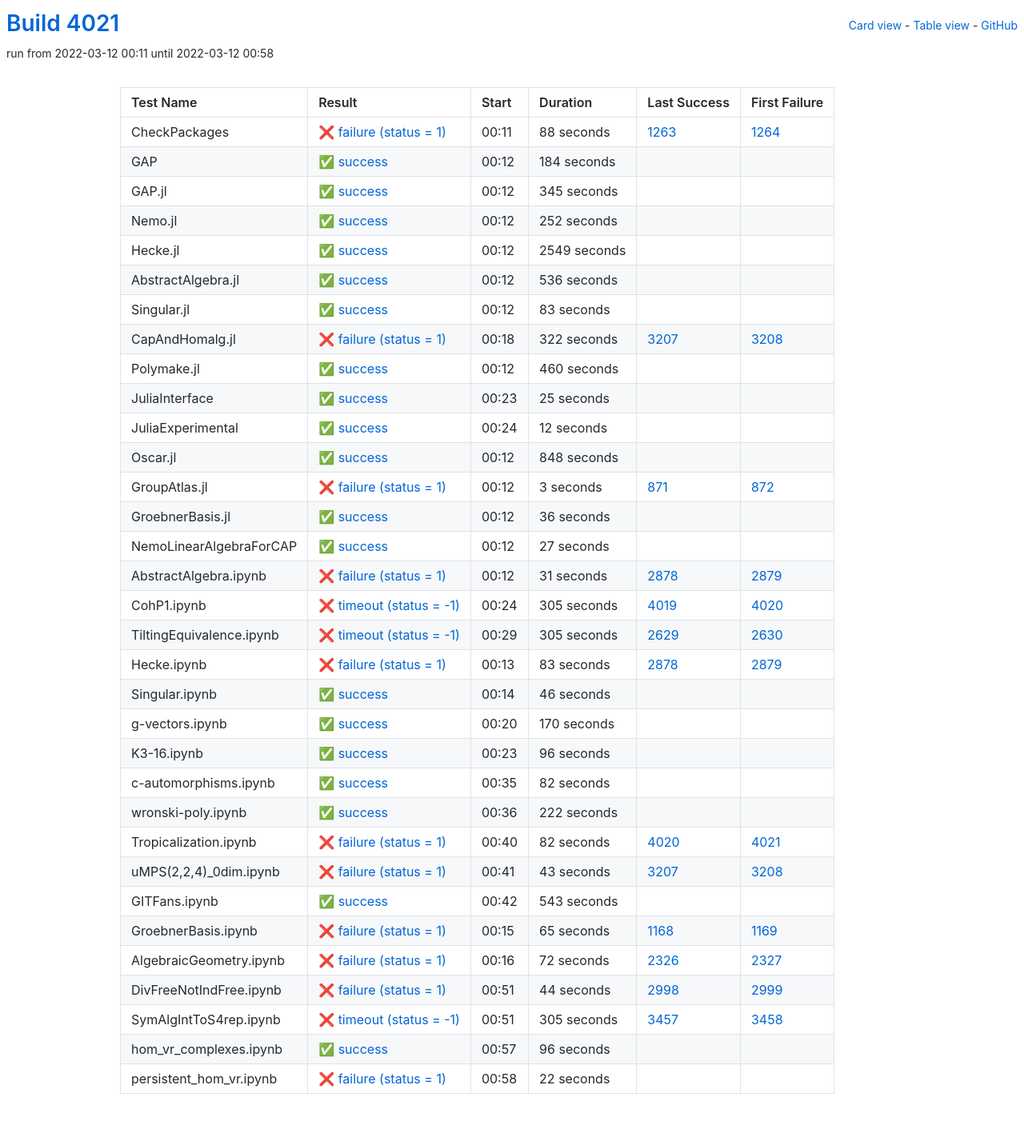
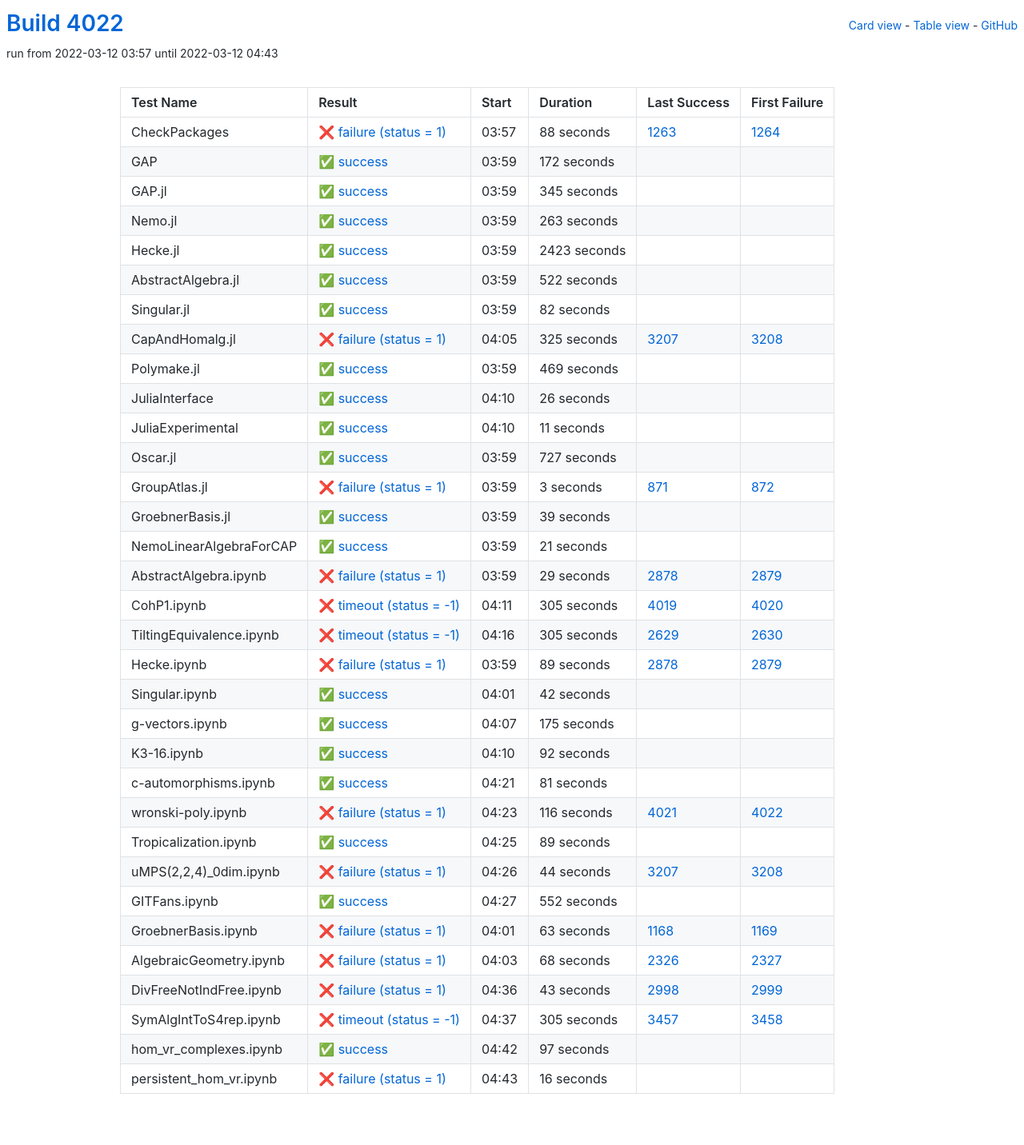
Before and after one commit to oscar-system/oscar-ci-status-stable, a Jekyll site: the page built from table.html, in a window 1280 px wide. Shown: the whole page at 80% size. Built offline with Jekyll 4.4.1, drawn with Linux system fonts in a browser that asks for light colours.

Commit message:
Build #4022

```diff
--- a/_data/ci.yml
+++ b/_data/ci.yml
@@ -1,6 +1,6 @@
 ---
-build: 4021
-build_url: https://oscarci.mathematik.uni-kl.de/job/oscar-stable/4021/
+build: 4022
+build_url: https://oscarci.mathematik.uni-kl.de/job/oscar-stable/4022/
 job: oscar-stable
 organization: oscar-system
 repo: oscar-ci-status-stable
@@ -8,8 +8,8 @@ repourl: https://github.com/oscar-system/oscar-ci-status-stable
 tests:
 - name: CheckPackages
   id: checkpackages
-  log: https://oscarci.mathematik.uni-kl.de/job/oscar-stable/4021/artifact/logs/build-4021/CheckPackages.log
-  start: 2022-03-12 00:11
+  log: https://oscarci.mathematik.uni-kl.de/job/oscar-stable/4022/artifact/logs/build-4022/CheckPackages.log
+  start: 2022-03-12 03:57
   success: false
   exitcode: 1
   status: failure
@@ -20,20 +20,20 @@ tests:
   first_failure_url: https://oscarci.mathematik.uni-kl.de/job/oscar-stable/1264/
 - name: GAP
   id: gap
-  log: https://oscarci.mathematik.uni-kl.de/job/oscar-stable/4021/artifact/logs/build-4021/GAP.log
-  start: 2022-03-12 00:12
+  log: https://oscarci.mathematik.uni-kl.de/job/oscar-stable/4022/artifact/logs/build-4022/GAP.log
+  start: 2022-03-12 03:59
   success: true
   exitcode: 0
   status: success
-  duration: 184
+  duration: 172
   last_success: false
   last_success_url:
   first_failure: false
   first_failure_url:
 - name: GAP.jl
   id: gap-jl
-  log: https://oscarci.mathematik.uni-kl.de/job/oscar-stable/4021/artifact/logs/build-4021/GAP.jl.log
-  start: 2022-03-12 00:12
+  log: https://oscarci.mathematik.uni-kl.de/job/oscar-stable/4022/artifact/logs/build-4022/GAP.jl.log
+  start: 2022-03-12 03:59
   success: true
   exitcode: 0
   status: success
@@ -44,116 +44,116 @@ tests:
   first_failure_url:
 - name: Nemo.jl
   id: nemo-jl
-  log: https://oscarci.mathematik.uni-kl.de/job/oscar-stable/4021/artifact/logs/build-4021/Nemo.jl.log
-  start: 2022-03-12 00:12
+  log: https://oscarci.mathematik.uni-kl.de/job/oscar-stable/4022/artifact/logs/build-4022/Nemo.jl.log
+  start: 2022-03-12 03:59
   success: true
   exitcode: 0
   status: success
-  duration: 252
+  duration: 263
   last_success: false
   last_success_url:
   first_failure: false
   first_failure_url:
 - name: Hecke.jl
   id: hecke-jl
-  log: https://oscarci.mathematik.uni-kl.de/job/oscar-stable/4021/artifact/logs/build-4021/Hecke.jl.log
-  start: 2022-03-12 00:12
+  log: https://oscarci.mathematik.uni-kl.de/job/oscar-stable/4022/artifact/logs/build-4022/Hecke.jl.log
+  start: 2022-03-12 03:59
   success: true
   exitcode: 0
   status: success
-  duration: 2549
+  duration: 2423
   last_success: false
   last_success_url:
   first_failure: false
   first_failure_url:
 - name: AbstractAlgebra.jl
   id: abstractalgebra-jl
-  log: https://oscarci.mathematik.uni-kl.de/job/oscar-stable/4021/artifact/logs/build-4021/AbstractAlgebra.jl.log
-  start: 2022-03-12 00:12
+  log: https://oscarci.mathematik.uni-kl.de/job/oscar-stable/4022/artifact/logs/build-4022/AbstractAlgebra.jl.log
+  start: 2022-03-12 03:59
   success: true
   exitcode: 0
   status: success
-  duration: 536
+  duration: 522
   last_success: false
   last_success_url:
   first_failure: false
   first_failure_url:
 - name: Singular.jl
   id: singular-jl
-  log: https://oscarci.mathematik.uni-kl.de/job/oscar-stable/4021/artifact/logs/build-4021/Singular.jl.log
-  start: 2022-03-12 00:12
+  log: https://oscarci.mathematik.uni-kl.de/job/oscar-stable/4022/artifact/logs/build-4022/Singular.jl.log
+  start: 2022-03-12 03:59
   success: true
   exitcode: 0
   status: success
-  duration: 83
+  duration: 82
   last_success: false
   last_success_url:
   first_failure: false
   first_failure_url:
 - name: CapAndHomalg.jl
   id: capandhomalg-jl
-  log: https://oscarci.mathematik.uni-kl.de/job/oscar-stable/4021/artifact/logs/build-4021/CapAndHomalg.jl.log
-  start: 2022-03-12 00:18
+  log: https://oscarci.mathematik.uni-kl.de/job/oscar-stable/4022/artifact/logs/build-4022/CapAndHomalg.jl.log
+  start: 2022-03-12 04:05
   success: false
   exitcode: 1
   status: failure
-  duration: 322
+  duration: 325
   last_success: 3207
   last_success_url: https://oscarci.mathematik.uni-kl.de/job/oscar-stable/3207/
   first_failure: 3208
   first_failure_url: https://oscarci.mathematik.uni-kl.de/job/oscar-stable/3208/
 - name: Polymake.jl
   id: polymake-jl
-  log: https://oscarci.mathematik.uni-kl.de/job/oscar-stable/4021/artifact/logs/build-4021/Polymake.jl.log
-  start: 2022-03-12 00:12
+  log: https://oscarci.mathematik.uni-kl.de/job/oscar-stable/4022/artifact/logs/build-4022/Polymake.jl.log
+  start: 2022-03-12 03:59
   success: true
   exitcode: 0
   status: success
-  duration: 460
+  duration: 469
   last_success: false
   last_success_url:
   first_failure: false
   first_failure_url:
 - name: JuliaInterface
   id: juliainterface
-  log: https://oscarci.mathematik.uni-kl.de/job/oscar-stable/4021/artifact/logs/build-4021/JuliaInterface.log
-  start: 2022-03-12 00:23
+  log: https://oscarci.mathematik.uni-kl.de/job/oscar-stable/4022/artifact/logs/build-4022/JuliaInterface.log
+  start: 2022-03-12 04:10
   success: true
   exitcode: 0
   status: success
-  duration: 25
+  duration: 26
   last_success: false
   last_success_url:
   first_failure: false
   first_failure_url:
 - name: JuliaExperimental
   id: juliaexperimental
-  log: https://oscarci.mathematik.uni-kl.de/job/oscar-stable/4021/artifact/logs/build-4021/JuliaExperimental.log
-  start: 2022-03-12 00:24
+  log: https://oscarci.mathematik.uni-kl.de/job/oscar-stable/4022/artifact/logs/build-4022/JuliaExperimental.log
+  start: 2022-03-12 04:10
   success: true
   exitcode: 0
   status: success
-  duration: 12
+  duration: 11
   last_success: false
   last_success_url:
   first_failure: false
   first_failure_url:
 - name: Oscar.jl
   id: oscar-jl
-  log: https://oscarci.mathematik.uni-kl.de/job/oscar-stable/4021/artifact/logs/build-4021/Oscar.jl.log
-  start: 2022-03-12 00:12
+  log: https://oscarci.mathematik.uni-kl.de/job/oscar-stable/4022/artifact/logs/build-4022/Oscar.jl.log
+  start: 2022-03-12 03:59
   success: true
   exitcode: 0
   status: success
-  duration: 848
+  duration: 727
   last_success: false
   last_success_url:
   first_failure: false
   first_failure_url:
 - name: GroupAtlas.jl
   id: groupatlas-jl
-  log: https://oscarci.mathematik.uni-kl.de/job/oscar-stable/4021/artifact/logs/build-4021/GroupAtlas.jl.log
-  start: 2022-03-12 00:12
+  log: https://oscarci.mathematik.uni-kl.de/job/oscar-stable/4022/artifact/logs/build-4022/GroupAtlas.jl.log
+  start: 2022-03-12 03:59
   success: false
   exitcode: 1
   status: failure
@@ -164,44 +164,44 @@ tests:
   first_failure_url: https://oscarci.mathematik.uni-kl.de/job/oscar-stable/872/
 - name: GroebnerBasis.jl
   id: groebnerbasis-jl
-  log: https://oscarci.mathematik.uni-kl.de/job/oscar-stable/4021/artifact/logs/build-4021/GroebnerBasis.jl.log
-  start: 2022-03-12 00:12
+  log: https://oscarci.mathematik.uni-kl.de/job/oscar-stable/4022/artifact/logs/build-4022/GroebnerBasis.jl.log
+  start: 2022-03-12 03:59
   success: true
   exitcode: 0
   status: success
-  duration: 36
+  duration: 39
   last_success: false
   last_success_url:
   first_failure: false
   first_failure_url:
 - name: NemoLinearAlgebraForCAP
   id: nemolinearalgebraforcap
-  log: https://oscarci.mathematik.uni-kl.de/job/oscar-stable/4021/artifact/logs/build-4021/NemoLinearAlgebraForCAP.log
-  start: 2022-03-12 00:12
+  log: https://oscarci.mathematik.uni-kl.de/job/oscar-stable/4022/artifact/logs/build-4022/NemoLinearAlgebraForCAP.log
+  start: 2022-03-12 03:59
   success: true
   exitcode: 0
   status: success
-  duration: 27
+  duration: 21
   last_success: false
   last_success_url:
   first_failure: false
   first_failure_url:
 - name: AbstractAlgebra.ipynb
   id: abstractalgebra-ipynb
-  log: https://oscarci.mathematik.uni-kl.de/job/oscar-stable/4021/artifact/logs/build-4021/AbstractAlgebra.ipynb.log
-  start: 2022-03-12 00:12
+  log: https://oscarci.mathematik.uni-kl.de/job/oscar-stable/4022/artifact/logs/build-4022/AbstractAlgebra.ipynb.log
+  start: 2022-03-12 03:59
   success: false
   exitcode: 1
   status: failure
-  duration: 31
+  duration: 29
   last_success: 2878
   last_success_url: https://oscarci.mathematik.uni-kl.de/job/oscar-stable/2878/
   first_failure: 2879
   first_failure_url: https://oscarci.mathematik.uni-kl.de/job/oscar-stable/2879/
 - name: CohP1.ipynb
   id: cohp1-ipynb
-  log: https://oscarci.mathematik.uni-kl.de/job/oscar-stable/4021/artifact/logs/build-4021/CohP1.ipynb.log
-  start: 2022-03-12 00:24
+  log: https://oscarci.mathematik.uni-kl.de/job/oscar-stable/4022/artifact/logs/build-4022/CohP1.ipynb.log
+  start: 2022-03-12 04:11
   success: false
   exitcode: -1
   status: timeout
@@ -212,8 +212,8 @@ tests:
   first_failure_url: https://oscarci.mathematik.uni-kl.de/job/oscar-stable/4020/
 - name: TiltingEquivalence.ipynb
   id: tiltingequivalence-ipynb
-  log: https://oscarci.mathematik.uni-kl.de/job/oscar-stable/4021/artifact/logs/build-4021/TiltingEquivalence.ipynb.log
-  start: 2022-03-12 00:29
+  log: https://oscarci.mathematik.uni-kl.de/job/oscar-stable/4022/artifact/logs/build-4022/TiltingEquivalence.ipynb.log
+  start: 2022-03-12 04:16
   success: false
   exitcode: -1
   status: timeout
@@ -224,152 +224,152 @@ tests:
   first_failure_url: https://oscarci.mathematik.uni-kl.de/job/oscar-stable/2630/
 - name: Hecke.ipynb
   id: hecke-ipynb
-  log: https://oscarci.mathematik.uni-kl.de/job/oscar-stable/4021/artifact/logs/build-4021/Hecke.ipynb.log
-  start: 2022-03-12 00:13
+  log: https://oscarci.mathematik.uni-kl.de/job/oscar-stable/4022/artifact/logs/build-4022/Hecke.ipynb.log
+  start: 2022-03-12 03:59
   success: false
   exitcode: 1
   status: failure
-  duration: 83
+  duration: 89
   last_success: 2878
   last_success_url: https://oscarci.mathematik.uni-kl.de/job/oscar-stable/2878/
   first_failure: 2879
   first_failure_url: https://oscarci.mathematik.uni-kl.de/job/oscar-stable/2879/
 - name: Singular.ipynb
   id: singular-ipynb
-  log: https://oscarci.mathematik.uni-kl.de/job/oscar-stable/4021/artifact/logs/build-4021/Singular.ipynb.log
-  start: 2022-03-12 00:14
+  log: https://oscarci.mathematik.uni-kl.de/job/oscar-stable/4022/artifact/logs/build-4022/Singular.ipynb.log
+  start: 2022-03-12 04:01
   success: true
   exitcode: 0
   status: success
-  duration: 46
+  duration: 42
   last_success: false
   last_success_url:
   first_failure: false
   first_failure_url:
 - name: g-vectors.ipynb
   id: g-vectors-ipynb
-  log: https://oscarci.mathematik.uni-kl.de/job/oscar-stable/4021/artifact/logs/build-4021/g-vectors.ipynb.log
-  start: 2022-03-12 00:20
+  log: https://oscarci.mathematik.uni-kl.de/job/oscar-stable/4022/artifact/logs/build-4022/g-vectors.ipynb.log
+  start: 2022-03-12 04:07
   success: true
   exitcode: 0
   status: success
-  duration: 170
+  duration: 175
   last_success: false
   last_success_url:
   first_failure: false
   first_failure_url:
 - name: K3-16.ipynb
   id: k3-16-ipynb
-  log: https://oscarci.mathematik.uni-kl.de/job/oscar-stable/4021/artifact/logs/build-4021/K3-16.ipynb.log
-  start: 2022-03-12 00:23
+  log: https://oscarci.mathematik.uni-kl.de/job/oscar-stable/4022/artifact/logs/build-4022/K3-16.ipynb.log
+  start: 2022-03-12 04:10
   success: true
   exitcode: 0
   status: success
-  duration: 96
+  duration: 92
   last_success: false
   last_success_url:
   first_failure: false
   first_failure_url:
 - name: c-automorphisms.ipynb
   id: c-automorphisms-ipynb
-  log: https://oscarci.mathematik.uni-kl.de/job/oscar-stable/4021/artifact/logs/build-4021/c-automorphisms.ipynb.log
-  start: 2022-03-12 00:35
+  log: https://oscarci.mathematik.uni-kl.de/job/oscar-stable/4022/artifact/logs/build-4022/c-automorphisms.ipynb.log
+  start: 2022-03-12 04:21
   success: true
   exitcode: 0
   status: success
-  duration: 82
+  duration: 81
   last_success: false
   last_success_url:
   first_failure: false
   first_failure_url:
 - name: wronski-poly.ipynb
   id: wronski-poly-ipynb
-  log: https://oscarci.mathematik.uni-kl.de/job/oscar-stable/4021/artifact/logs/build-4021/wronski-poly.ipynb.log
-  start: 2022-03-12 00:36
+  log: https://oscarci.mathematik.uni-kl.de/job/oscar-stable/4022/artifact/logs/build-4022/wronski-poly.ipynb.log
+  start: 2022-03-12 04:23
+  success: false
+  exitcode: 1
+  status: failure
+  duration: 116
+  last_success: 4021
+  last_success_url: https://oscarci.mathematik.uni-kl.de/job/oscar-stable/4021/
+  first_failure: 4022
+  first_failure_url: https://oscarci.mathematik.uni-kl.de/job/oscar-stable/4022/
+- name: Tropicalization.ipynb
+  id: tropicalization-ipynb
+  log: https://oscarci.mathematik.uni-kl.de/job/oscar-stable/4022/artifact/logs/build-4022/Tropicalization.ipynb.log
+  start: 2022-03-12 04:25
   success: true
   exitcode: 0
   status: success
-  duration: 222
+  duration: 89
   last_success: false
   last_success_url:
   first_failure: false
   first_failure_url:
-- name: Tropicalization.ipynb
-  id: tropicalization-ipynb
-  log: https://oscarci.mathematik.uni-kl.de/job/oscar-stable/4021/artifact/logs/build-4021/Tropicalization.ipynb.log
-  start: 2022-03-12 00:40
+- name: uMPS(2,2,4)_0dim.ipynb
+  id: umps-2-2-4-0dim-ipynb
+  log: https://oscarci.mathematik.uni-kl.de/job/oscar-stable/4022/artifact/logs/build-4022/uMPS-2-2-4-_0dim.ipynb.log
+  start: 2022-03-12 04:26
   success: false
   exitcode: 1
   status: failure
-  duration: 82
-  last_success: 4020
-  last_success_url: https://oscarci.mathematik.uni-kl.de/job/oscar-stable/4020/
-  first_failure: 4021
-  first_failure_url: https://oscarci.mathematik.uni-kl.de/job/oscar-stable/4021/
-- name: uMPS(2,2,4)_0dim.ipynb
-  id: umps-2-2-4-0dim-ipynb
-  log: https://oscarci.mathematik.uni-kl.de/job/oscar-stable/4021/artifact/logs/build-4021/uMPS-2-2-4-_0dim.ipynb.log
-  start: 2022-03-12 00:41
-  success: false
-  exitcode: 1
-  status: failure
-  duration: 43
+  duration: 44
   last_success: 3207
   last_success_url: https://oscarci.mathematik.uni-kl.de/job/oscar-stable/3207/
   first_failure: 3208
   first_failure_url: https://oscarci.mathematik.uni-kl.de/job/oscar-stable/3208/
 - name: GITFans.ipynb
   id: gitfans-ipynb
-  log: https://oscarci.mathematik.uni-kl.de/job/oscar-stable/4021/artifact/logs/build-4021/GITFans.ipynb.log
-  start: 2022-03-12 00:42
+  log: https://oscarci.mathematik.uni-kl.de/job/oscar-stable/4022/artifact/logs/build-4022/GITFans.ipynb.log
+  start: 2022-03-12 04:27
   success: true
   exitcode: 0
   status: success
-  duration: 543
+  duration: 552
   last_success: false
   last_success_url:
   first_failure: false
   first_failure_url:
 - name: GroebnerBasis.ipynb
   id: groebnerbasis-ipynb
-  log: https://oscarci.mathematik.uni-kl.de/job/oscar-stable/4021/artifact/logs/build-4021/GroebnerBasis.ipynb.log
-  start: 2022-03-12 00:15
+  log: https://oscarci.mathematik.uni-kl.de/job/oscar-stable/4022/artifact/logs/build-4022/GroebnerBasis.ipynb.log
+  start: 2022-03-12 04:01
   success: false
   exitcode: 1
   status: failure
-  duration: 65
+  duration: 63
   last_success: 1168
   last_success_url: https://oscarci.mathematik.uni-kl.de/job/oscar-stable/1168/
   first_failure: 1169
   first_failure_url: https://oscarci.mathematik.uni-kl.de/job/oscar-stable/1169/
 - name: AlgebraicGeometry.ipynb
   id: algebraicgeometry-ipynb
-  log: https://oscarci.mathematik.uni-kl.de/job/oscar-stable/4021/artifact/logs/build-4021/AlgebraicGeometry.ipynb.log
-  start: 2022-03-12 00:16
+  log: https://oscarci.mathematik.uni-kl.de/job/oscar-stable/4022/artifact/logs/build-4022/AlgebraicGeometry.ipynb.log
+  start: 2022-03-12 04:03
   success: false
   exitcode: 1
   status: failure
-  duration: 72
+  duration: 68
   last_success: 2326
   last_success_url: https://oscarci.mathematik.uni-kl.de/job/oscar-stable/2326/
   first_failure: 2327
   first_failure_url: https://oscarci.mathematik.uni-kl.de/job/oscar-stable/2327/
 - name: DivFreeNotIndFree.ipynb
   id: divfreenotindfree-ipynb
-  log: https://oscarci.mathematik.uni-kl.de/job/oscar-stable/4021/artifact/logs/build-4021/DivFreeNotIndFree.ipynb.log
-  start: 2022-03-12 00:51
+  log: https://oscarci.mathematik.uni-kl.de/job/oscar-stable/4022/artifact/logs/build-4022/DivFreeNotIndFree.ipynb.log
+  start: 2022-03-12 04:36
   success: false
   exitcode: 1
   status: failure
-  duration: 44
+  duration: 43
   last_success: 2998
   last_success_url: https://oscarci.mathematik.uni-kl.de/job/oscar-stable/2998/
   first_failure: 2999
   first_failure_url: https://oscarci.mathematik.uni-kl.de/job/oscar-stable/2999/
 - name: SymAlgIntToS4rep.ipynb
   id: symalginttos4rep-ipynb
-  log: https://oscarci.mathematik.uni-kl.de/job/oscar-stable/4021/artifact/logs/build-4021/SymAlgIntToS4rep.ipynb.log
-  start: 2022-03-12 00:51
+  log: https://oscarci.mathematik.uni-kl.de/job/oscar-stable/4022/artifact/logs/build-4022/SymAlgIntToS4rep.ipynb.log
+  start: 2022-03-12 04:37
   success: false
   exitcode: -1
   status: timeout
@@ -380,24 +380,24 @@ tests:
   first_failure_url: https://oscarci.mathematik.uni-kl.de/job/oscar-stable/3458/
 - name: hom_vr_complexes.ipynb
   id: hom-vr-complexes-ipynb
-  log: https://oscarci.mathematik.uni-kl.de/job/oscar-stable/4021/artifact/logs/build-4021/hom_vr_complexes.ipynb.log
-  start: 2022-03-12 00:57
+  log: https://oscarci.mathematik.uni-kl.de/job/oscar-stable/4022/artifact/logs/build-4022/hom_vr_complexes.ipynb.log
+  start: 2022-03-12 04:42
   success: true
   exitcode: 0
   status: success
-  duration: 96
+  duration: 97
   last_success: false
   last_success_url:
   first_failure: false
   first_failure_url:
 - name: persistent_hom_vr.ipynb
   id: persistent-hom-vr-ipynb
-  log: https://oscarci.mathematik.uni-kl.de/job/oscar-stable/4021/artifact/logs/build-4021/persistent_hom_vr.ipynb.log
-  start: 2022-03-12 00:58
+  log: https://oscarci.mathematik.uni-kl.de/job/oscar-stable/4022/artifact/logs/build-4022/persistent_hom_vr.ipynb.log
+  start: 2022-03-12 04:43
   success: false
   exitcode: 1
   status: failure
-  duration: 22
+  duration: 16
   last_success: false
   last_success_url:
   first_failure: false
```
Also changed, not shown: README.md.
